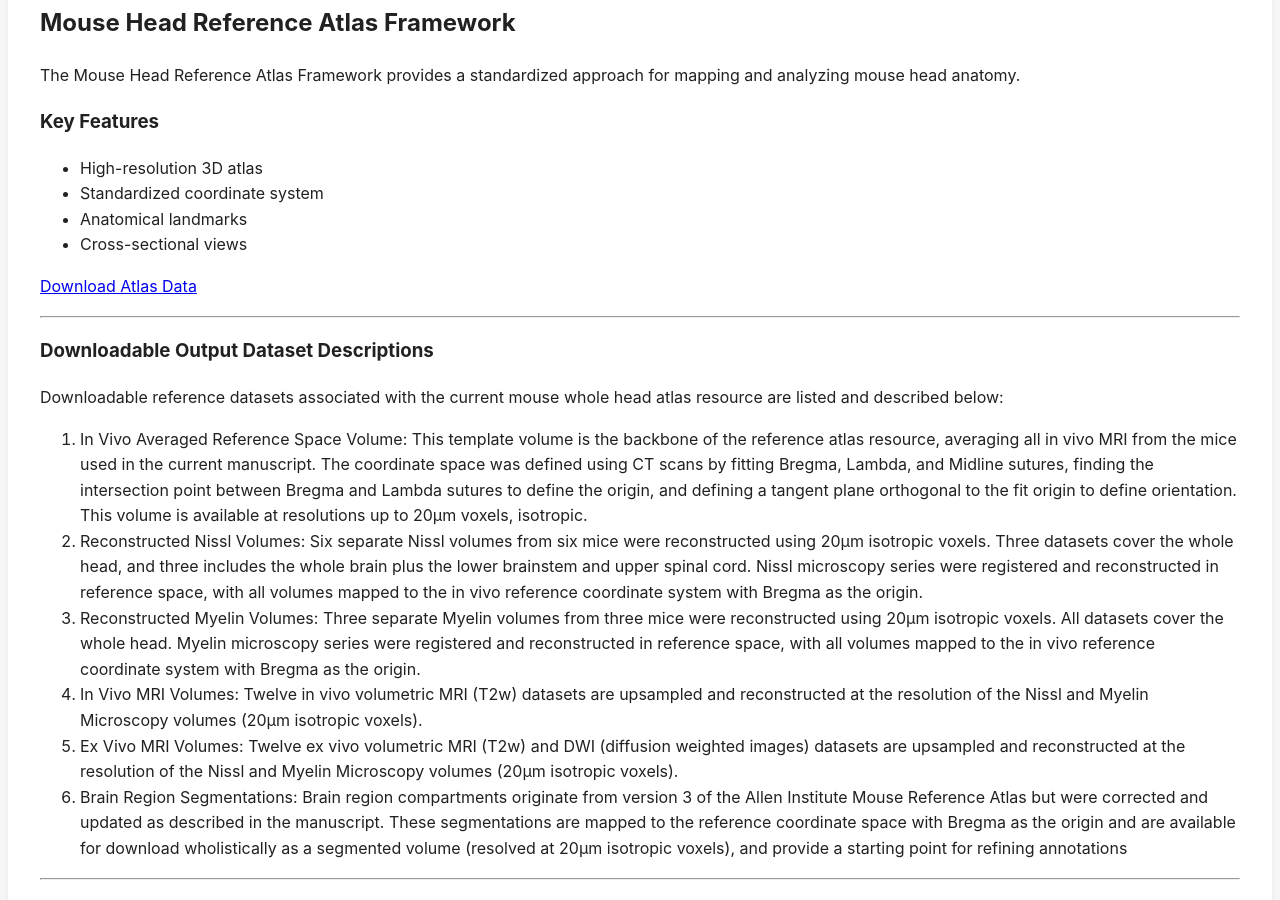
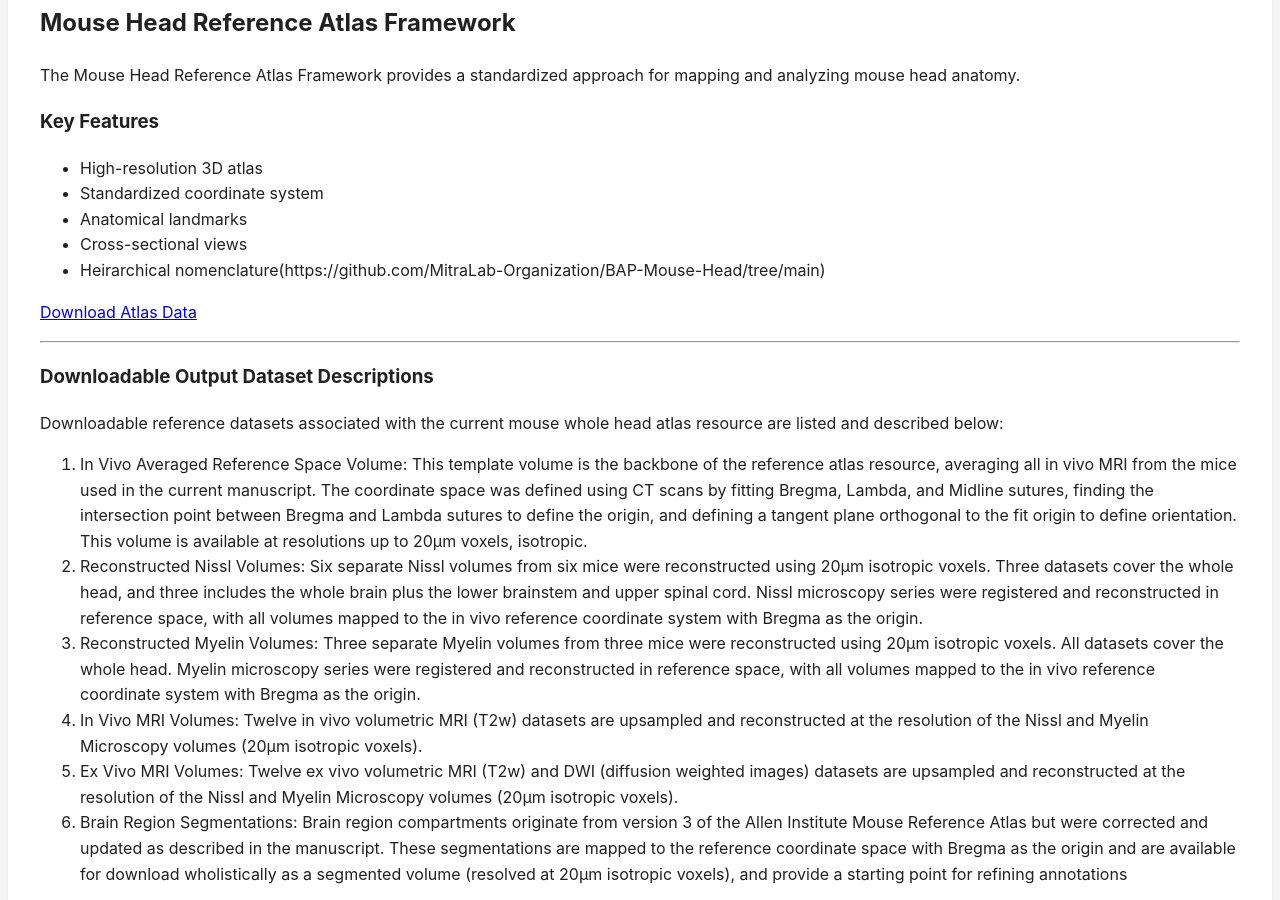
Before and after one commit to ppmitra/BAPDataAndCode, a Jekyll site: the page built from pages/mouse.md, in a window 1280 px wide and 900 px high, scrolled down 396 px. Built offline with Jekyll 4.4.1, drawn with Linux system fonts in a browser that asks for light colours; comment, search, counter and statistics services are not loaded.

Commit message:
Add hierarchical nomenclature link to mouse.md

```diff
--- a/pages/mouse.md
+++ b/pages/mouse.md
@@ -13,6 +13,7 @@ The Mouse Head Reference Atlas Framework provides a standardized approach for ma
 - Standardized coordinate system
 - Anatomical landmarks
 - Cross-sectional views
+- Heirarchical nomenclature(https://github.com/MitraLab-Organization/BAP-Mouse-Head/tree/main)
 
 [Download Atlas Data](/pages/mouse/datasets)
 
```
